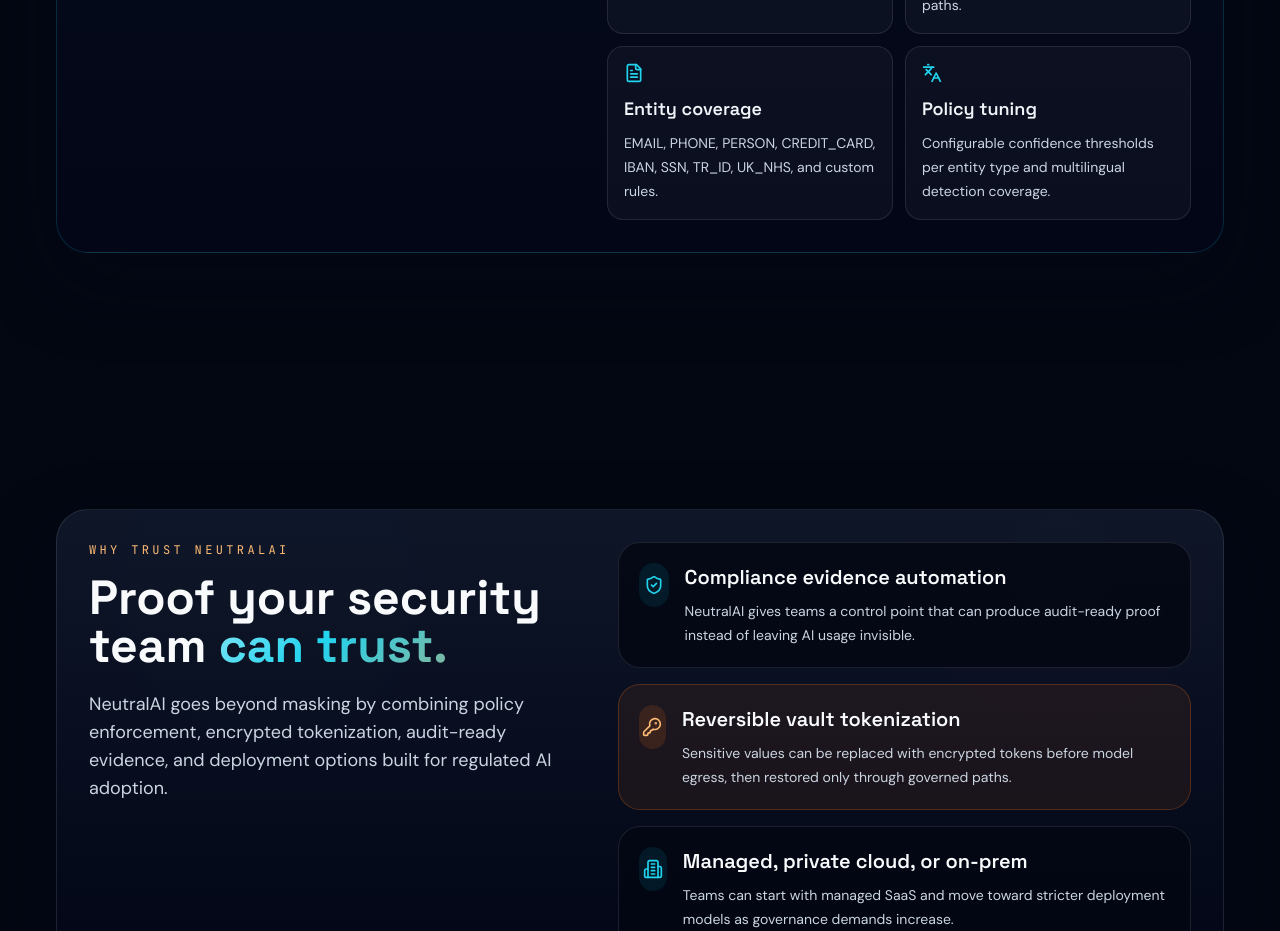
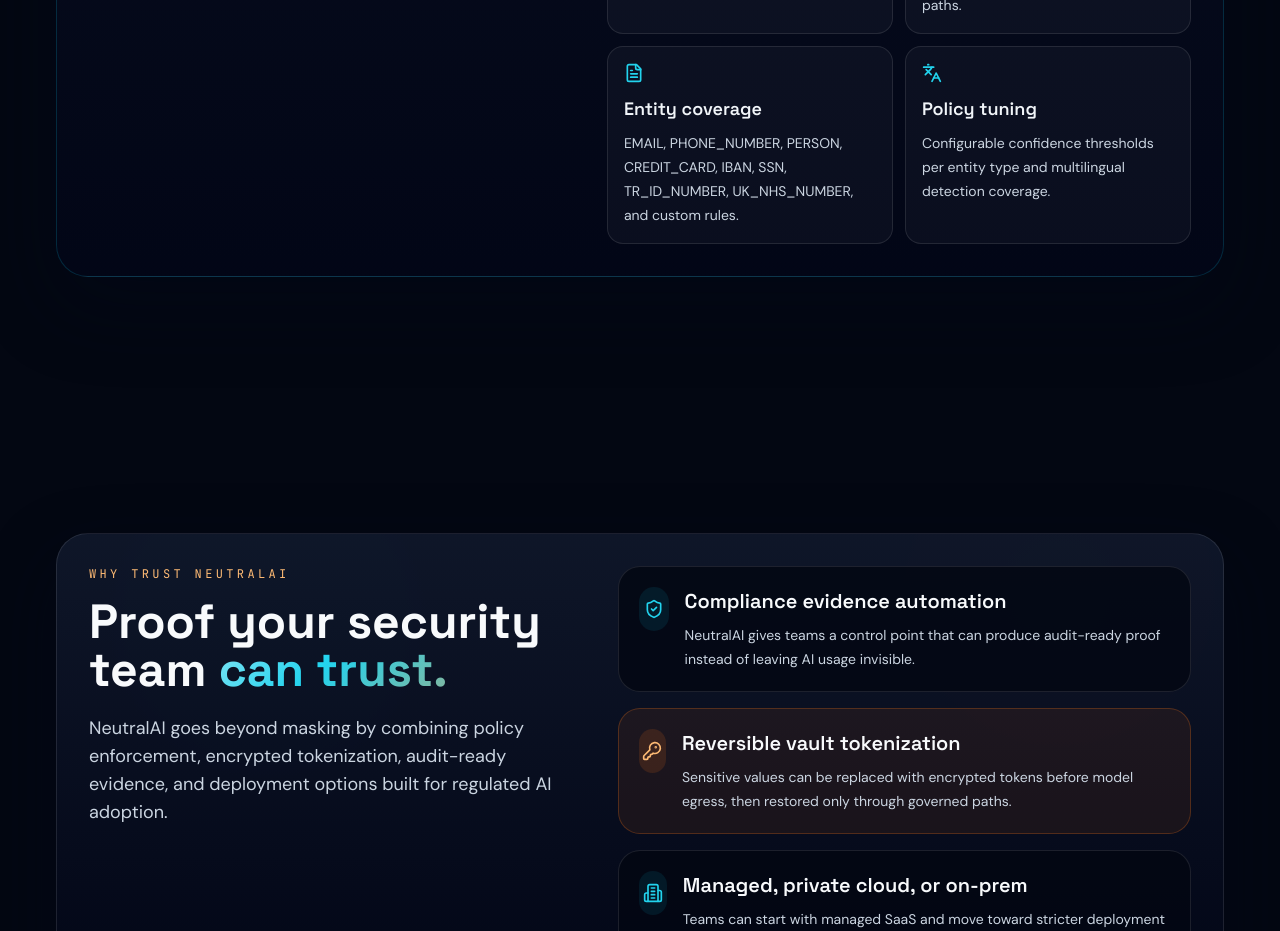
Before and after one commit to nazifsohtaoglu/neutralai-website, a Next.js app: page / in a window 1280 px wide. Shown: the part 5960-6891 px from the top of the page. Built offline with nearby package versions, Linux system fonts and the light colour scheme.

Commit message:
Align homepage entity labels

```diff
--- a/app/page.tsx
+++ b/app/page.tsx
@@ -258,7 +258,7 @@ const technicalTrustDetails = [
   {
     icon: FileText,
     title: 'Entity coverage',
-    detail: 'EMAIL, PHONE, PERSON, CREDIT_CARD, IBAN, SSN, TR_ID, UK_NHS, and custom rules.',
+    detail: 'EMAIL, PHONE_NUMBER, PERSON, CREDIT_CARD, IBAN, SSN, TR_ID_NUMBER, UK_NHS_NUMBER, and custom rules.',
   },
   {
     icon: Languages,
```
Also changed, not shown: 1 other file (tests, documents, lock files or other folders).
